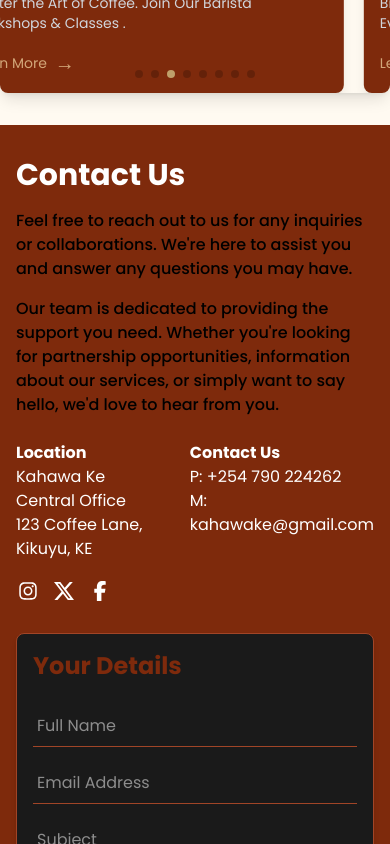
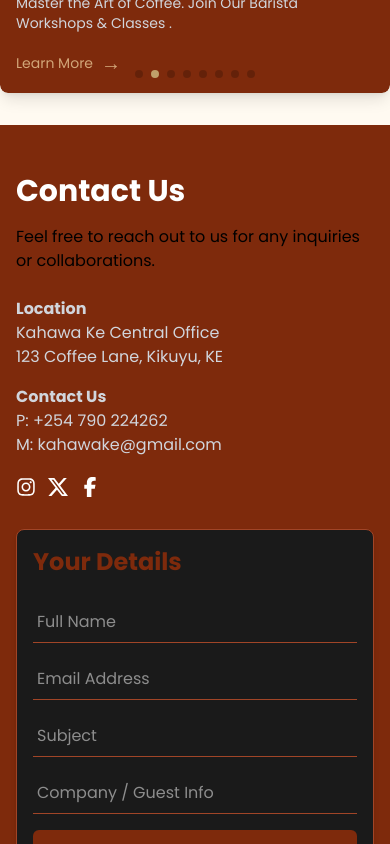
Before and after one commit to swarui/KahawaKe, a React (Vite) app in the folder frontend/: page / in a window 390 px wide. Shown: the part 3240-4084 px from the top of the page. Built offline with nearby package versions, Linux system fonts and the light colour scheme.

Commit message:
Kahawake

```diff
--- a/frontend/src/components/Contact.jsx
+++ b/frontend/src/components/Contact.jsx
@@ -6,7 +6,6 @@ import "animate.css";
 import { useState } from "react";
 import Swal from "sweetalert2";
 import "sweetalert2/src/sweetalert2.scss";
-
 
 const ContactSection = () => {
   const [formData, setFormData] = useState({
@@ -45,22 +44,7 @@ const ContactSection = () => {
           timer: 2000,
           toast: true,
           position: "top-end",
-          customClass: {
-            popup: "rounded-md w-72 h-26 font-poppins",
-            title: "text-sm",
-            htmlContainer: "text-xs",
-          },
-          showConfirmButton: false,
-          timerProgressBar: true,
-          showClass: {
-            popup: "animate__animated animate__fadeIn",
-          },
-          hideClass: {
-            popup: "animate__animated animate__fadeOut",
-          },
         });
-
-        // Clear form fields after success
         setFormData({
           fullName: "",
           emailAddress: "",
@@ -74,20 +58,6 @@ const ContactSection = () => {
           icon: "error",
           position: "top-end",
           toast: true,
-          showConfirmButton: false,
-          timer: 2000,
-          customClass: {
-            popup: "rounded-md w-72 h-26 font-poppins",
-            title: "text-sm",
-            htmlContainer: "text-xs",
-          },
-          timerProgressBar: true,
-          showClass: {
-            popup: "animate__animated animate__shakeX",
-          },
-          hideClass: {
-            popup: "animate__animated animate__fadeOut",
-          },
         });
       }
     } catch (error) {
@@ -97,130 +67,66 @@ const ContactSection = () => {
         icon: "error",
         position: "top-end",
         toast: true,
-        showConfirmButton: false,
-        timer: 2000,
-        customClass: {
-          popup: "rounded-lg w-72 h-28 font-Poppins",
-          title: "text-sm",
-          htmlContainer: "text-xs",
-        },
-        timerProgressBar: true,
-        showClass: {
-          popup: "animate__animated animate__shakeX",
-        },
-        hideClass: {
-          popup: "animate__animated animate__fadeOut",
-        },
       });
     } finally {
       setIsSending(false);
     }
   };
 
-
   return (
-    <>
-      <div id="contact"></div>
-      <section
-        style={{ fontFamily: "Poppins" }}
-        className="w-full py-8 md:py-12 lg:py-16 bg-orange-900 text-white"
-      >
-        <div className="container mx-auto px-4 sm:px-6 lg:px-8">
+    <section id="contact" className="w-full py-12 md:py-12 lg:py-24 bg-orange-900 text-white ">
+      <div style={{fontFamily:'Poppins'}}   className="container mx-auto px-4 sm:px-6 lg:px-8">
         <div className="flex flex-col lg:flex-row gap-8 lg:gap-12">
           <div className="w-full lg:w-1/2">
             <h2 className="text-3xl font-bold mb-4">Contact Us</h2>
-              <p className="mb-4 text-black font-medium lg:text-[1.0em] sm:text-[0.975em]">
-                Feel free to reach out to us for any inquiries or
-                collaborations. We're here to assist you and answer any
-                questions you may have.
+            <p className="mb-4 text-black font-lg text-base sm:text-sm">
+              Feel free to reach out to us for any inquiries or collaborations.
             </p>
-              <p className="mb-4 text-black font-medium lg:text-[1.0em] sm:text-[0.975em]    ">
-                Our team is dedicated to providing the support you need. Whether
-                you're looking for partnership opportunities, information about
-                our services, or simply want to say hello, we'd love to hear
-                from you.
-              </p>
-
-
-              {/* Contact Information Section */}
-              <div
-                style={{ fontFamily: "Poppins" }}
-                className="flex text-gray-300flex-col gap-6 lg:text-[1.0em] sm:text-[0.975em] mt-6"
-              >
+            <div className="text-gray-300 mt-6 space-y-4">
               <p>
-                  <strong>Location</strong> <br />
-                  Kahawa Ke Central Office <br />
-                  123 Coffee Lane, Kikuyu, KE
+                <strong>Location</strong> <br /> Kahawa Ke Central Office <br /> 123 Coffee Lane, Kikuyu, KE
               </p>
               <p>
-                  <strong>Contact Us</strong> <br />
-                  P: +254 790 224262 <br />
-                  M: kahawake@gmail.com
+                <strong>Contact Us</strong> <br /> P: +254 790 224262 <br /> M: kahawake@gmail.com
               </p>
-
             </div>
-              <div className="flex space-x-3 mt-5 ">
-              <a href="#" className="hover:text-orange-500 transition duration-300">
-                    <FaInstagram className="w-6 h-5 sm:w-5 sm:h-5" />
+            <div className="flex space-x-3 mt-5 text-xl">
+              <a href="#" className="hover:text-orange-500">
+                <FaInstagram />
               </a>
-                  <a href="#" className="hover:text-orange-500 transition duration-300">
-                    <BsTwitterX className="w-6 h-5 sm:w-5 sm:h-5" />
+              <a href="#" className="hover:text-orange-500">
+                <BsTwitterX />
               </a>
-                  <a href="#" className="hover:text-orange-500 transition duration-300">
-                    <FaFacebookF className="w-6 h-5 sm:w-5 sm:h-5" />
+              <a href="#" className="hover:text-orange-500">
+                <FaFacebookF />
               </a>
             </div>
           </div>
 
           <div className="w-full lg:w-1/2 p-4 bg-[#1a1a1a] rounded-lg border border-[#A14527] shadow-md">
-              <h2 className="text-2xl font-bold text-orange-900 mb-6">
-                Your Details
-              </h2>
+            <h2 className="text-2xl font-bold text-orange-900 mb-6">Your Details</h2>
 
             <form className="space-y-4" onSubmit={handleSubmit}>
+              {['fullName', 'emailAddress', 'messageSubject', 'companyInfo'].map((field) => (
                 <input
-                  type="text"
-                  name="fullName"
-                  value={formData.fullName}
+                  key={field}
+                  type={field === 'emailAddress' ? 'email' : 'text'}
+                  name={field}
+                  value={formData[field]}
                   onChange={handleChange}
-                  placeholder="Full Name"
+                  placeholder={
+                    field === 'fullName' ? 'Full Name' :
+                    field === 'emailAddress' ? 'Email Address' :
+                    field === 'messageSubject' ? 'Subject' : 'Company / Guest Info'
+                  }
                   className="w-full bg-transparent border-b border-[#A14527] py-2 px-1 focus:outline-none focus:border-[#842E1A]"
                   required
                 />
-
-                <input
-                  type="email"
-                  name="emailAddress"
-                  value={formData.emailAddress}
-                  onChange={handleChange}
-                  placeholder="Email Address"
-                  className="w-full bg-transparent border-b border-[#A14527] py-2 px-1 focus:outline-none focus:border-[#842E1A]"
-                  required
-                />
-
-                <input
-                  type="text"
-                  name="messageSubject"
-                  value={formData.messageSubject}
-                  onChange={handleChange}
-                  placeholder="Subject"
-                  className="w-full bg-transparent border-b border-[#A14527] py-2 px-1 focus:outline-none focus:border-[#842E1A]"
-                  required
-                />
-
-                <input
-                  type="text"
-                  name="companyInfo"
-                  value={formData.companyInfo}
-                  onChange={handleChange}
-                  placeholder="Company / Guest Info"
-                  className="w-full bg-transparent border-b border-[#A14527] py-2 px-1 focus:outline-none focus:border-[#842E1A]"
-                  required
-                />
+              ))}
 
               <button
                 type="submit"
-                  className="w-full py-3 bg-orange-900  lg:text-[1.0em] sm:text-[0.975em] text-white text-lg rounded-md hover:bg-[#842E1A] transition-colors focus:outline-none focus:ring-2 focus:ring-[#A14527] focus:ring-opacity-50 shadow-md"
+                className="w-full py-3 bg-orange-900 text-white text-lg rounded-md hover:bg-[#842E1A] transition-colors"
               >
                 {isSending ? "Sending..." : "Send Message"}
               </button>
@@ -229,7 +135,6 @@ const ContactSection = () => {
         </div>
       </div>
     </section>
-    </>
   );
 };
 
```
Lines whose indentation alone changed are shown as unchanged.
